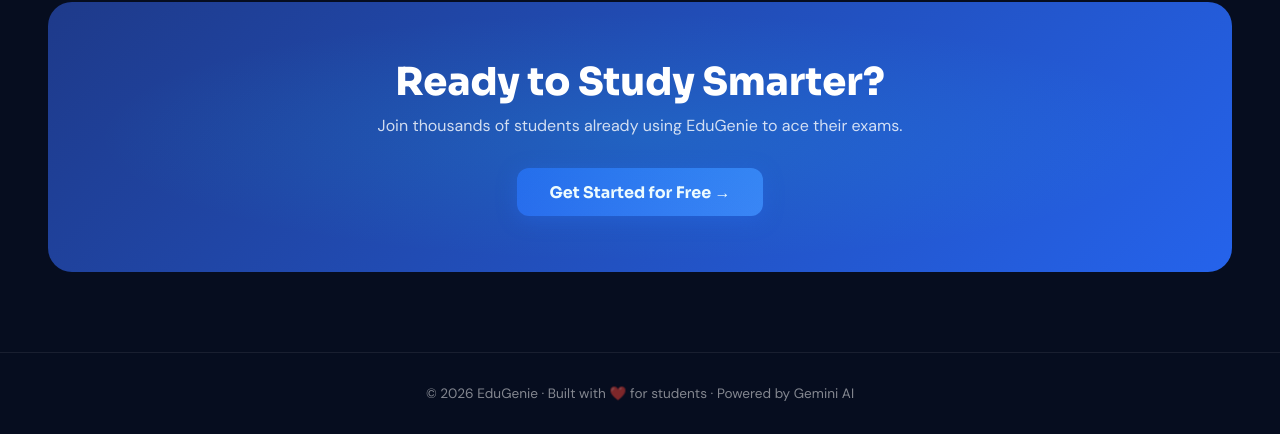
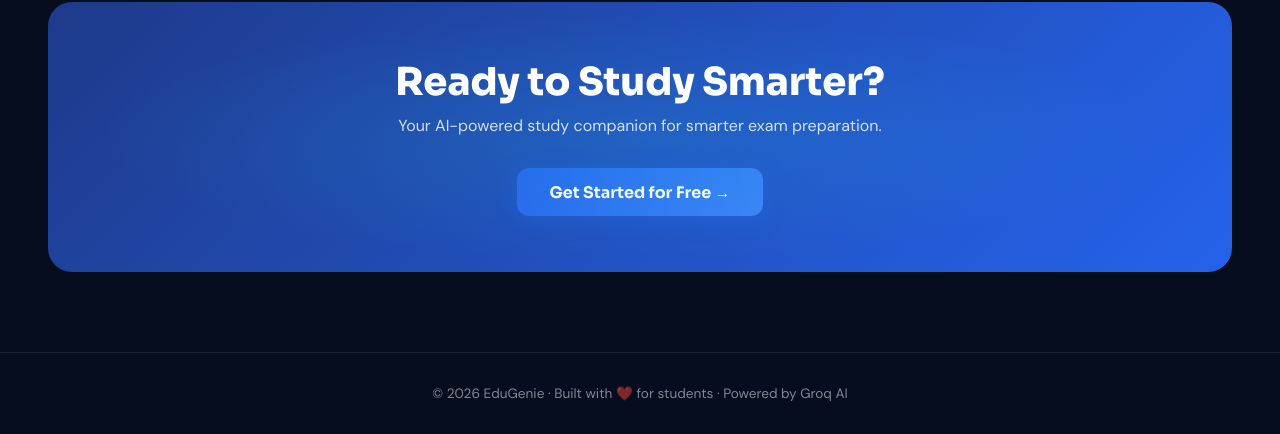
Before and after one commit to Amruta-Dabholkar/EduGenie, a Flask app: page / in a window 1280 px wide. Shown: the part 2133-2567 px from the top of the page. Run offline with Flask 3, Linux system fonts and the light colour scheme.

Commit message:
update landing page text

```diff
--- a/templates/landing.html
+++ b/templates/landing.html
@@ -345,11 +345,11 @@
 <!-- CTA -->
 <div class="cta">
     <h2>Ready to Study Smarter?</h2>
-    <p>Join thousands of students already using EduGenie to ace their exams.</p>
+    <p>Your AI-powered study companion for smarter exam preparation.</p>
     <a href="/login" class="btn-hp">Get Started for Free →</a>
 </div>
 
-<footer>© 2026 EduGenie · Built with ❤️ for students · Powered by Gemini AI</footer>
+<footer>© 2026 EduGenie · Built with ❤️ for students · Powered by Groq AI</footer>
 
 </body>
 </html>
```
